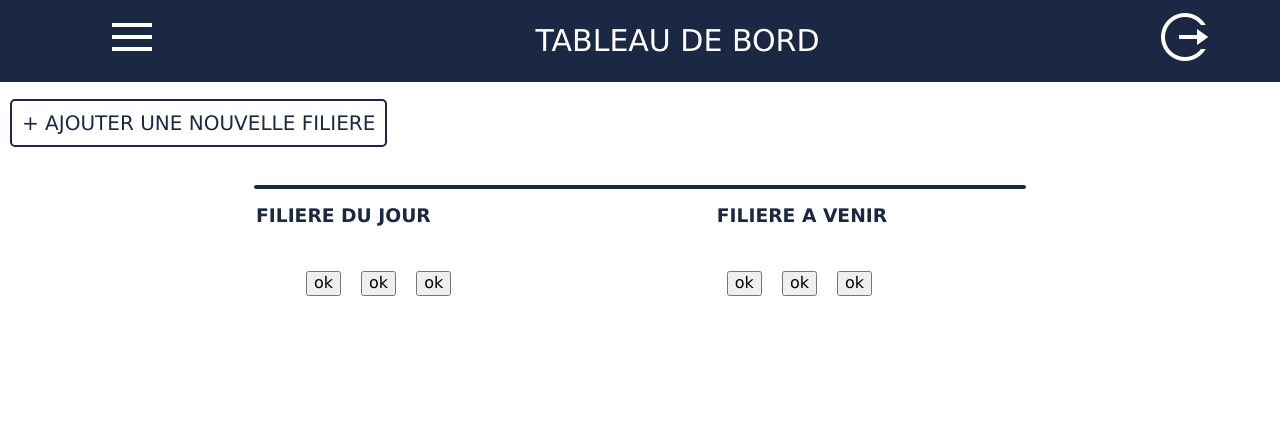
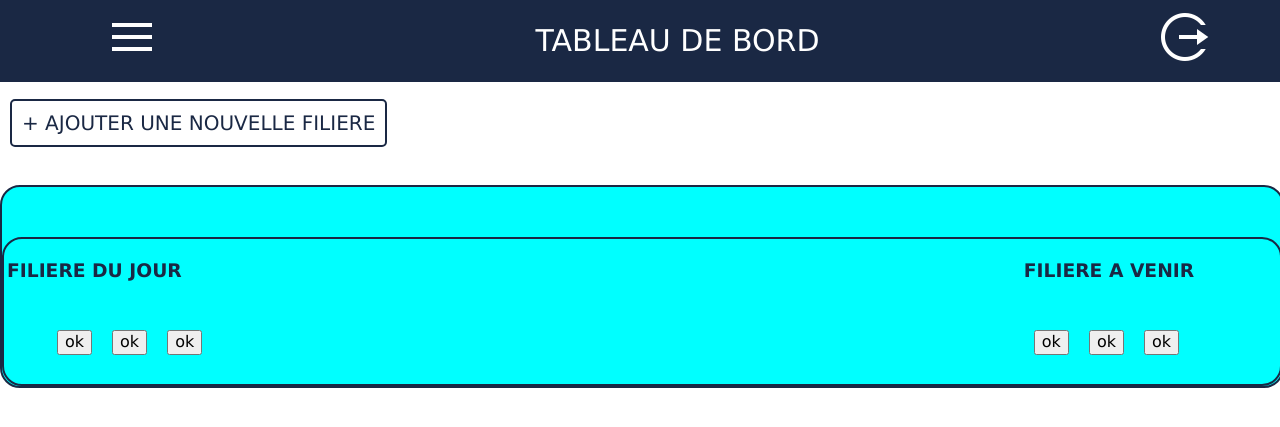
Before and after one commit to ClamSade/code, a PHP site: page / in a window 1280 px wide. Shown: the top 427 px of the page. Run offline with PHP 8.4, Linux system fonts and the light colour scheme; some libraries are stand-ins or nearby versions.

Commit message:
table planning

```diff
--- a/ecran2/index.php
+++ b/ecran2/index.php
@@ -8,7 +8,7 @@
         <title>Tableau de bord</title>
     </head>
     <body>
-        <table>
+        <table class="nav">
             <tr>
                 <td class="menu">
                     <nav><ul><li><a href="#"><img src="menu.png"/></a>
@@ -29,6 +29,7 @@
             <a href="../ecran4/index.php">+ AJOUTER UNE NOUVELLE FILIERE</a>
         </div>
         <section class="planning">
+            <table class="planning">
                 <tr>
                     <td><h3 class="gauche">FILIERE DU JOUR</h3></td>
                     <td><h3 class="droite">FILIERE A VENIR</h3></td>
@@ -49,7 +50,7 @@
                         </ul>
                     </td>
                 </tr>
-
+            </table>
         </section>
     </body>
 </html>
--- a/ecran2/styles.css
+++ b/ecran2/styles.css
@@ -7,7 +7,7 @@ html, body
     height: 100%;
 }
 
-table
+.nav
 {
     width: 100%;
     height: 80px;
@@ -97,13 +97,14 @@ nav ul li:hover ul li
 
 .planning
 {
-    width: 60%;
+    width: 100%;
     margin: auto;
     border:  solid 2px rgb(26, 40, 68);
     border-radius: 20px;
     margin-top: 50px;
     text-align: center;
     vertical-align: middle;
+    background-color: aqua;
 }
 
 .gauche
```
Lines whose indentation alone changed are shown as unchanged.
